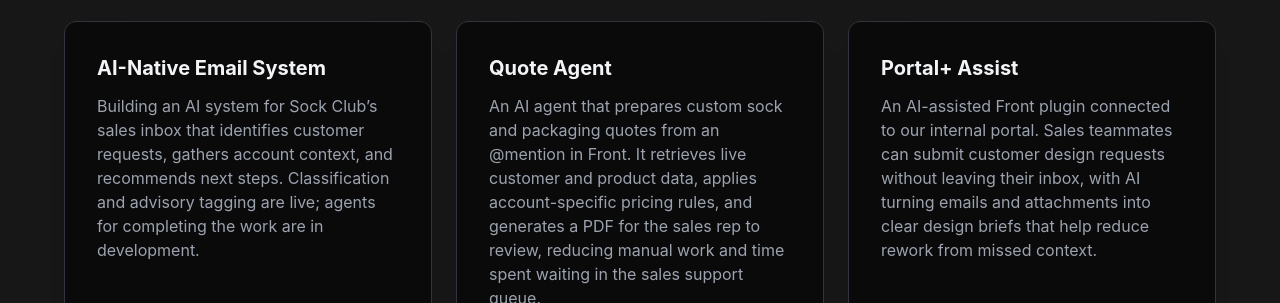
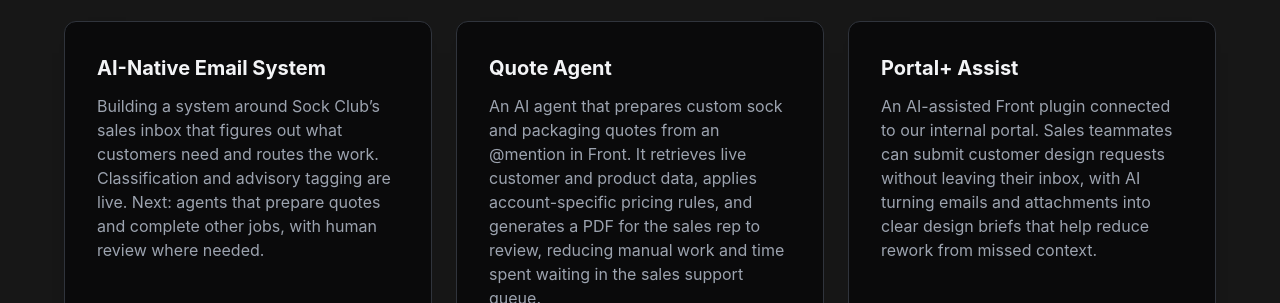
Before and after one commit to JamesonCodes/JamesonCodes.github.io, a plain HTML site: page index.html in a window 1280 px wide. Shown: the part 2252-2555 px from the top of the page. Drawn offline with nearby package versions, Linux system fonts and the light colour scheme; a web font is replaced by a local one.

Commit message:
Refine sales email system project description

```diff
--- a/index.html
+++ b/index.html
@@ -382,7 +382,7 @@
                         <div class="project-card">
                             <h4 class="text-xl font-bold mb-3">AI-Native Email System</h4>
                             <p class="text-gray-600 dark:text-gray-400 mb-3">
-                                Building an AI system for Sock Club’s sales inbox that identifies customer requests, gathers account context, and recommends next steps. Classification and advisory tagging are live; agents for completing the work are in development.
+                                Building a system around Sock Club’s sales inbox that figures out what customers need and routes the work. Classification and advisory tagging are live. Next: agents that prepare quotes and complete other jobs, with human review where needed.
                             </p>
                             <div class="project-card-footer">
                                 <p class="text-gray-500 dark:text-gray-500 mb-4 font-mono text-xs">
```
